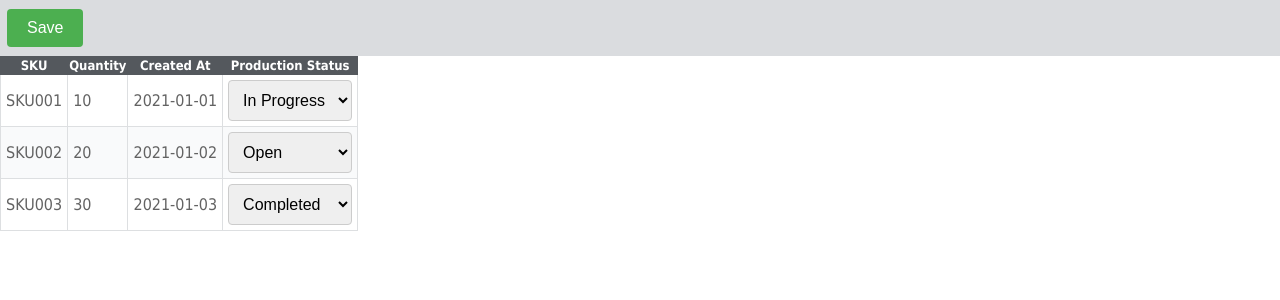
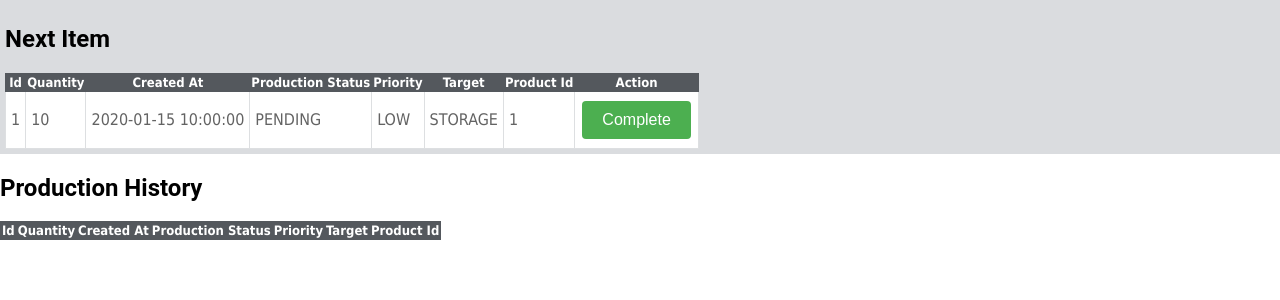
Before and after one commit to LaurinBrechter/itpl-lab, a PHP site: page /prod/index.php in a window 1280 px wide. Shown: the part 68-368 px from the top of the page. Run offline with PHP 8.4, Linux system fonts and the light colour scheme; tables that the repository leaves empty hold one stand-in row (values such as "Sample post"); lists and menus that the app fills with data are empty.

Commit message:
update production page

```diff
--- a/prod/index.php
+++ b/prod/index.php
@@ -8,60 +8,106 @@
     <style>
         <?php include $_SERVER['DOCUMENT_ROOT'] . '/style.css'; ?>
     </style>
+    <script src="https://ajax.googleapis.com/ajax/libs/jquery/3.7.1/jquery.min.js"></script>
 </head>
 
 <body>
-    <?php include $_SERVER['DOCUMENT_ROOT'] . '/prod/prod_navbar.php'; ?>
-    <form>
-        <button type="submit">Save</button>
+    <?php
+
+    include $_SERVER['DOCUMENT_ROOT'] . '/prod/prod_navbar.php';
+    include $_SERVER['DOCUMENT_ROOT'] . '/database.php';
+
+    $production_plan = $conn->query("SELECT * FROM production_plan order by status asc, priority desc;");
+
+    ?>
+
+    <form id="production_form" method="GET" onsubmit="event.preventDefault()">
+        <h2>Next Item</h2>
+
+        <table>
+
+            <?php
+
+            if ($production_plan->num_rows > 0) {
+
+                $row = $production_plan->fetch_assoc();
+                if ($row['status'] == 'PENDING') {
+                    echo
+                        "<thead>
+                        <tr>
+                            <th>Id</th>
+                            <th>Quantity</th>
+                            <th>Created At</th>
+                            <th>Production Status</th>
+                            <th>Priority</th>
+                            <th>Target</th>
+                            <th>Product Id</th>
+                            <th>Action</th>
+                        </tr>
+                    </thead>";
+                    echo "<tr>";
+                    echo "<input type='hidden' name='id' value='" . $row['id'] . "'>";
+                    echo "<td>" . $row['id'] . "</td>";
+                    echo "<td>" . $row['amount'] . "</td>";
+                    echo "<td>" . $row['created_at'] . "</td>";
+                    echo "<td>" . $row['status'] . "</td>";
+                    echo "<td>" . $row['priority'] . "</td>";
+                    echo "<td>" . $row['target'] . "</td>";
+                    echo "<td>" . $row["product_id"] . "</td>";
+                    echo "<td><button type='submit'>Complete</button></td>";
+                    echo "</tr>";
+                } else {
+                    echo "<tr>";
+                    echo "<td>No open items</td>";
+                    echo "</tr>";
+                }
+            }
+            ?>
+        </table>
     </form>
-    <table>
+    <h2>Production History</h2>
+    <table class="production-item-table">
         <thead>
             <tr>
-                <th>SKU</th>
+                <th>Id</th>
                 <th>Quantity</th>
                 <th>Created At</th>
                 <th>Production Status</th>
+                <th>Priority</th>
+                <th>Target</th>
+                <th>Product Id</th>
             </tr>
         </thead>
         <tbody>
-            <tr>
-                <td>SKU001</td>
-                <td>10</td>
-                <td>2021-01-01</td>
-                <td>
-                    <select>
-                        <option value="1">In Progress</option>
-                        <option value="2">Completed</option>
-                        <option value="3">Open</option>
-                    </select>
-                </td>
-            </tr>
-            <tr>
-                <td>SKU002</td>
-                <td>20</td>
-                <td>2021-01-02</td>
-                <td>
-                    <select>
-                        <option value="3">Open</option>
-                        <option value="1">In Progress</option>
-                        <option value="2">Completed</option>
-                    </select>
-                </td>
-            </tr>
-            <tr>
-                <td>SKU003</td>
-                <td>30</td>
-                <td>2021-01-03</td>
-                <td>
-                    <select>
-                        <option value="2">Completed</option>
-                        <option value="1">In Progress</option>
-                        <option value="3">Open</option>
-                    </select>
-                </td>
-            </tr>
+            <?php
+            if ($production_plan->num_rows > 0) {
+                while ($row = $production_plan->fetch_assoc()) {
+                    echo "<tr>";
+                    echo "<td>" . $row['id'] . "</td>";
+                    echo "<td>" . $row['amount'] . "</td>";
+                    echo "<td>" . $row['created_at'] . "</td>";
+                    echo "<td>" . $row['status'] . "</td>";
+                    echo "<td>" . $row['priority'] . "</td>";
+                    echo "<td>" . $row['target'] . "</td>";
+                    echo "<td>" . $row["product_id"] . "</td>";
+                    echo "</tr>";
+                }
+            }
+            ?>
         </tbody>
 </body>
 
+<script>
+    $('#production_form').submit(function () {
+        var post_data = $('#production_form').serialize();
+        console.log(post_data);
+        $.post('/server/process_production.php', post_data, function (data) {
+            // $('#notification').show();
+            console.log(data);
+            location.reload(); // Reload the page after getting the response
+        });
+    });
+</script>
+
+
 </html>
```
Also changed, not shown: server/process_production.php (added, +41 -0 lines).
